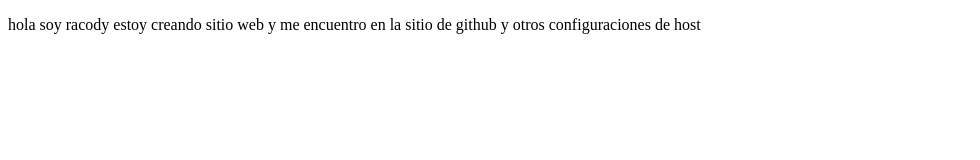
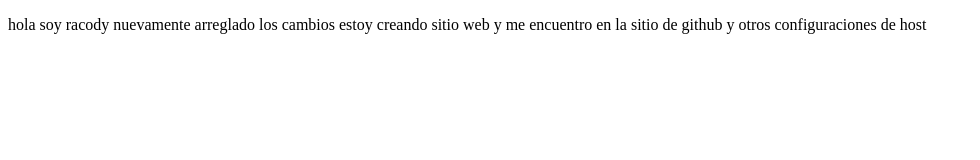
Before and after one commit to lalobau/proyectoDemoCursoPrework, a plain HTML site: page index.html in a window 1280 px wide. Shown: the whole page, without its empty margins (0-980 px from the left). Drawn offline with Linux system fonts and the light colour scheme.

Commit message:
arreglos de host en git

```diff
--- a/index.html
+++ b/index.html
@@ -7,6 +7,6 @@
   <title>Hola mundo</title>
 </head>
 <body>
-  <p>hola soy racody estoy creando sitio web y me encuentro en la sitio de github y otros configuraciones de host </p>
+  <p>hola soy racody nuevamente arreglado los cambios estoy creando sitio web y me encuentro en la sitio de github y otros configuraciones de host </p>
 </body>
 </html>
```
